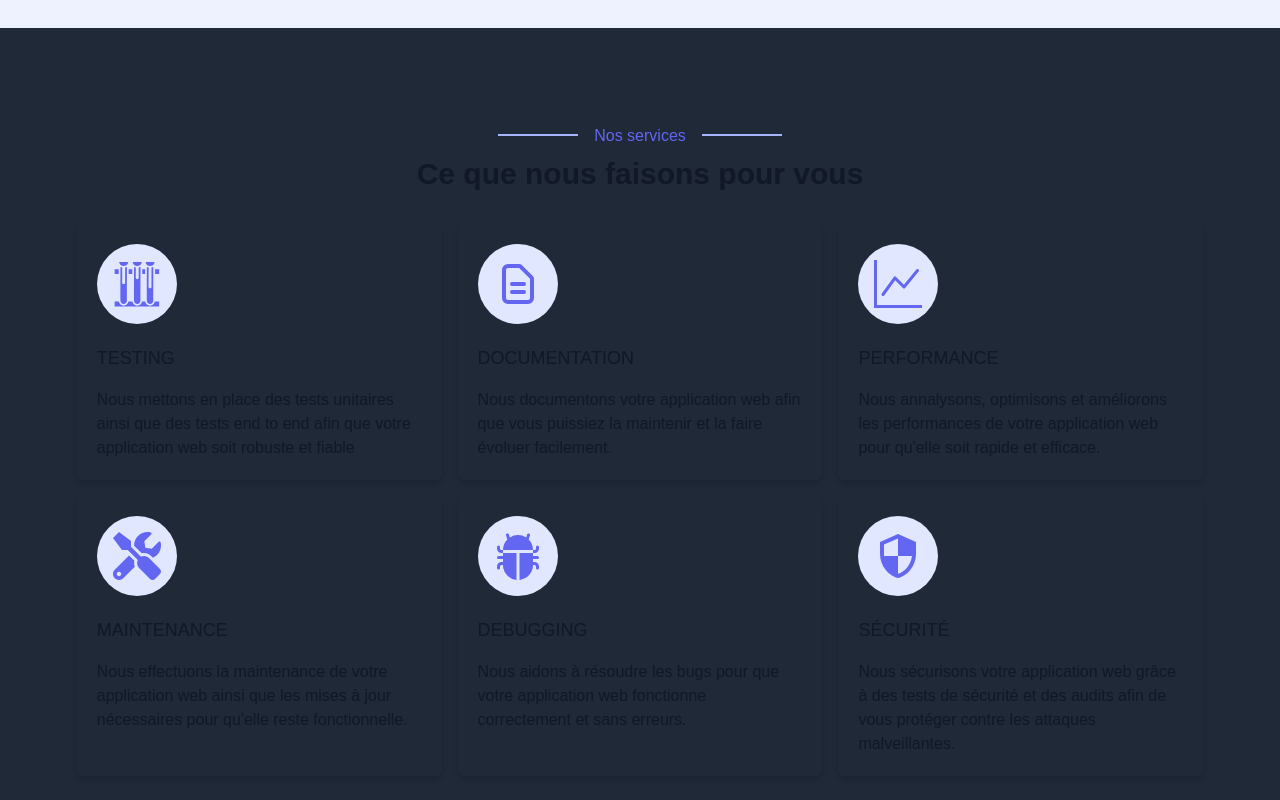
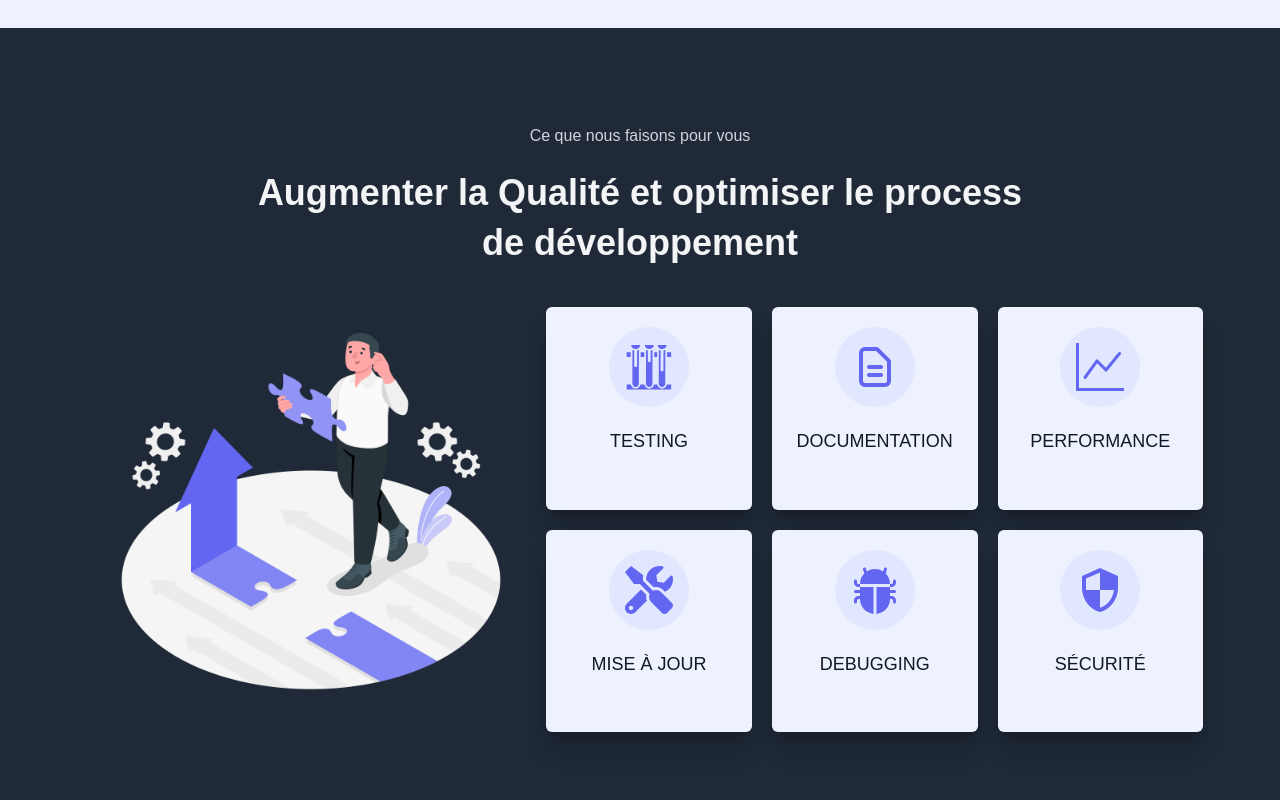
Before and after one commit to erischon/the-dizalch-project, a Next.js app: page / in a window 1280 px wide. Shown: the part 2480-3280 px from the top of the page. Built offline with nearby package versions, Linux system fonts and the light colour scheme.

Commit message:
services

```diff
--- a/src/components/public/ServiceCard.tsx
+++ b/src/components/public/ServiceCard.tsx
@@ -20,14 +20,16 @@ export default function ServiceCard({
 
   return (
     <>
-      <div className="group mx-auto rounded-md shadow-md p-5 w-full">
+      <div className="group mx-auto rounded-md shadow-xl shadow-black/20 p-5 md:w-full bg-indigo-50 flex flex-col items-center w-52">
         <div className="text-5xl text-indigo-500 mb-5 w-fit">
           <div className="p-4 bg-indigo-100 rounded-full">{icon}</div>
         </div>
+
         <div className="text-lg font-light text-gray-900 mb-4 uppercase">
           {title}
         </div>
-        <div className="text-gray-900">{description}</div>
+
+        {/* <div className="text-gray-900 text-center">{description}</div> */}
       </div>
     </>
   );
--- a/src/components/public/sections/ServicesSection.tsx
+++ b/src/components/public/sections/ServicesSection.tsx
@@ -1,29 +1,53 @@
+"use client";
+
+import Image from "next/image";
+import { useMediaQuery } from "usehooks-ts";
+
 import { services } from "@/data/infos";
 
 import ServiceCard from "@/components/public//ServiceCard";
 import Section from "@/components/public/Section";
+import Slideshow from "@/components/public/Slideshow";
 
 /**
  * @description Services Section component,
  * @version 1.0.0
  */
 export default function ServicesSection() {
+  const media = useMediaQuery("(max-width: 768px)");
+
   return (
     <Section id="services">
-      <div className="flex flex-col items-center mb-8">
-        <p className="mb-2 text-indigo-500 dark:text-indigo-300 relative before:inline-block before:w-20 before:h-[0.1rem] before:bg-indigo-300 before:bottom-[50%] before:left-[-6rem] before:absolute after:inline-block after:w-20 after:h-[0.1rem] after:bg-indigo-300 after:bottom-[50%] after:right-[-6rem] after:absolute">
-          Nos services
+      <div className="flex flex-col md:items-center mb-10 text-center md:text-left w-full">
+        <p className="text-md text-gray-300 mb-5">
+          Ce que nous faisons pour vous
         </p>
 
-        <h2 className="text-3xl font-semibold text-gray-900">
-          Ce que nous faisons pour vous
+        <h2 className="text-4xl text-gray-00 font-semibold max-w-3xl text-center leading-snug">
+          Augmenter la Qualité et optimiser le process de développement
         </h2>
       </div>
 
-      <div className="grid sm:grid-cols-2 md:grid-cols-3 justify-center gap-4">
-        {services.map((service) => (
-          <ServiceCard service={service} key={service.title} />
-        ))}
+      <div className="grid lg:grid-cols-12 grow">
+        <div className="relative w-[20rem] h-[20rem] lg:w-[25rem] lg:h-[25rem] mx-auto lg:col-span-5 my-10 md:my-0">
+          <Image src="/images/services.png" alt="" fill className="" />
+        </div>
+
+        <div className="lg:col-span-7 grid md:grid-cols-3 lg:grid-cols-3 md:gap-5">
+          {!media ? (
+            <>
+              {services.map((service) => (
+                <ServiceCard service={service} key={service.title} />
+              ))}
+            </>
+          ) : (
+            <Slideshow
+              content={services.map((service) => (
+                <ServiceCard service={service} key={service.title} />
+              ))}
+            />
+          )}
+        </div>
       </div>
     </Section>
   );
--- a/src/data/infos.js
+++ b/src/data/infos.js
@@ -32,43 +32,37 @@ export const projectsListPageSize = 6;
 export const services = [
   {
     title: "Testing",
-    description:
-      "Nous mettons en place des tests unitaires ainsi que des tests end to end afin que votre application web soit robuste et fiable",
+    description: "Tests fonctionnels et E2E",
     icon: <GiTestTubes />,
     image: "/images/services/testing.jpg",
   },
   {
     title: "Documentation",
-    description:
-      "Nous documentons votre application web afin que vous puissiez la maintenir et la faire évoluer facilement.",
+    description: "Documentation du code",
     icon: <HiOutlineDocumentText />,
     image: "/images/services/security.jpg",
   },
   {
     title: "Performance",
-    description:
-      "Nous annalysons, optimisons et améliorons les performances de votre application web pour qu'elle soit rapide et efficace.",
+    description: "Analyse et optimisation",
     icon: <BsGraphUp />,
     image: "/images/services/performance.jpg",
   },
   {
-    title: "Maintenance",
-    description:
-      "Nous effectuons la maintenance de votre application web ainsi que les mises à jour nécessaires pour qu'elle reste fonctionnelle.",
+    title: "Mise à jour",
+    description: "Mise à jour des dépendances",
     icon: <FaTools />,
     image: "/images/services/security.jpg",
   },
   {
     title: "Debugging",
-    description:
-      "Nous aidons à résoudre les bugs pour que votre application web fonctionne correctement et sans erreurs.",
+    description: "Correction de bugs",
     icon: <BsFillBugFill />,
     image: "/images/services/security.jpg",
   },
   {
     title: "Sécurité",
-    description:
-      "Nous sécurisons votre application web grâce à des tests de sécurité et des audits afin de vous protéger contre les attaques malveillantes.",
+    description: "Analyse et correction",
     icon: <MdSecurity />,
     image: "/images/services/security.jpg",
   },
```
Also changed, not shown: public/images/services.png (added).
